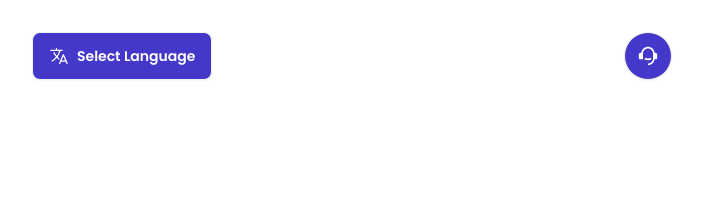
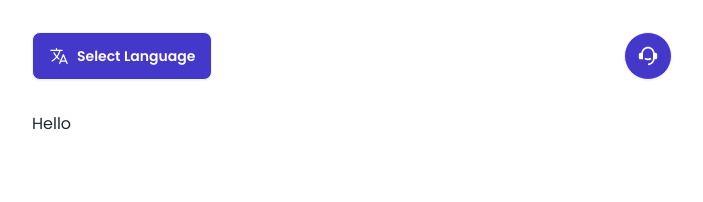
Before and after one commit to nnzaliunx/zalora, a React (Vite) app: page /login in a window 1280 px wide. Shown: the top 202 px of the page, without its empty margins (288-991 px from the left). Built offline with nearby package versions, Linux system fonts and the light colour scheme.

Commit message:
Fix Router Problem

```diff
--- a/src/App.jsx
+++ b/src/App.jsx
@@ -1,15 +1,18 @@
 import React from "react";
-import { Routes, Route } from "react-router-dom";
+import { BrowserRouter, Routes, Route } from "react-router-dom";
 import Index from "./pages/Index";
 import Login from "./pages/Login";
 import Register from "./pages/Register";
+import InitialLayout from "./Layout/InitialLayout";
 
 const App = () => {
   return (
     <Routes>
-      <Route path="/" element={<Index />} />
-      <Route path="/login" element={<Login />} />
-      <Route path="/register" element={<Register />} />
+      <Route path="/" element={<InitialLayout />}>
+        <Route index element={<Index />} />
+        <Route path="/login" element={<Login />} />
+        <Route path="/register" element={<Register />} />
+      </Route>
     </Routes>
   );
 };
--- /dev/null
+++ b/src/Layout/InitialLayout.jsx
@@ -0,0 +1,15 @@
+import { Outlet } from "react-router-dom";
+import Header from "../components/shared/Header";
+import MainWrapper from "../components/shared/MainWrapper";
+
+const InitalLayout = () => {
+  return (
+    <>
+      <MainWrapper>
+        <Header /> <Outlet />
+      </MainWrapper>
+    </>
+  );
+};
+
+export default InitalLayout;
--- a/src/pages/Index.jsx
+++ b/src/pages/Index.jsx
@@ -1,18 +1,17 @@
 import React from "react";
 import MainWrapper from "../components/shared/MainWrapper";
-import Header from "../components/shared/Header";
+
 import Hero from "../components/index/Hero";
 import Card from "../components/index/Card";
 import Footer from "../components/index/Footer";
 
 const Index = () => {
   return (
-    <MainWrapper>
-      <Header />
+    <>
       <Hero />
       <Card />
       <Footer />
-    </MainWrapper>
+    </>
   );
 };
 
--- a/src/pages/Login.jsx
+++ b/src/pages/Login.jsx
@@ -3,11 +3,7 @@ import Header from "../components/shared/Header";
 import MainWrapper from "../components/shared/MainWrapper";
 
 const Login = () => {
-  return (
-    <MainWrapper>
-      <Header />
-    </MainWrapper>
-  );
+  return <h1>Hello</h1>;
 };
 
 export default Login;
```
Also changed, not shown: 2 other files (tests, documents, lock files or other folders).
